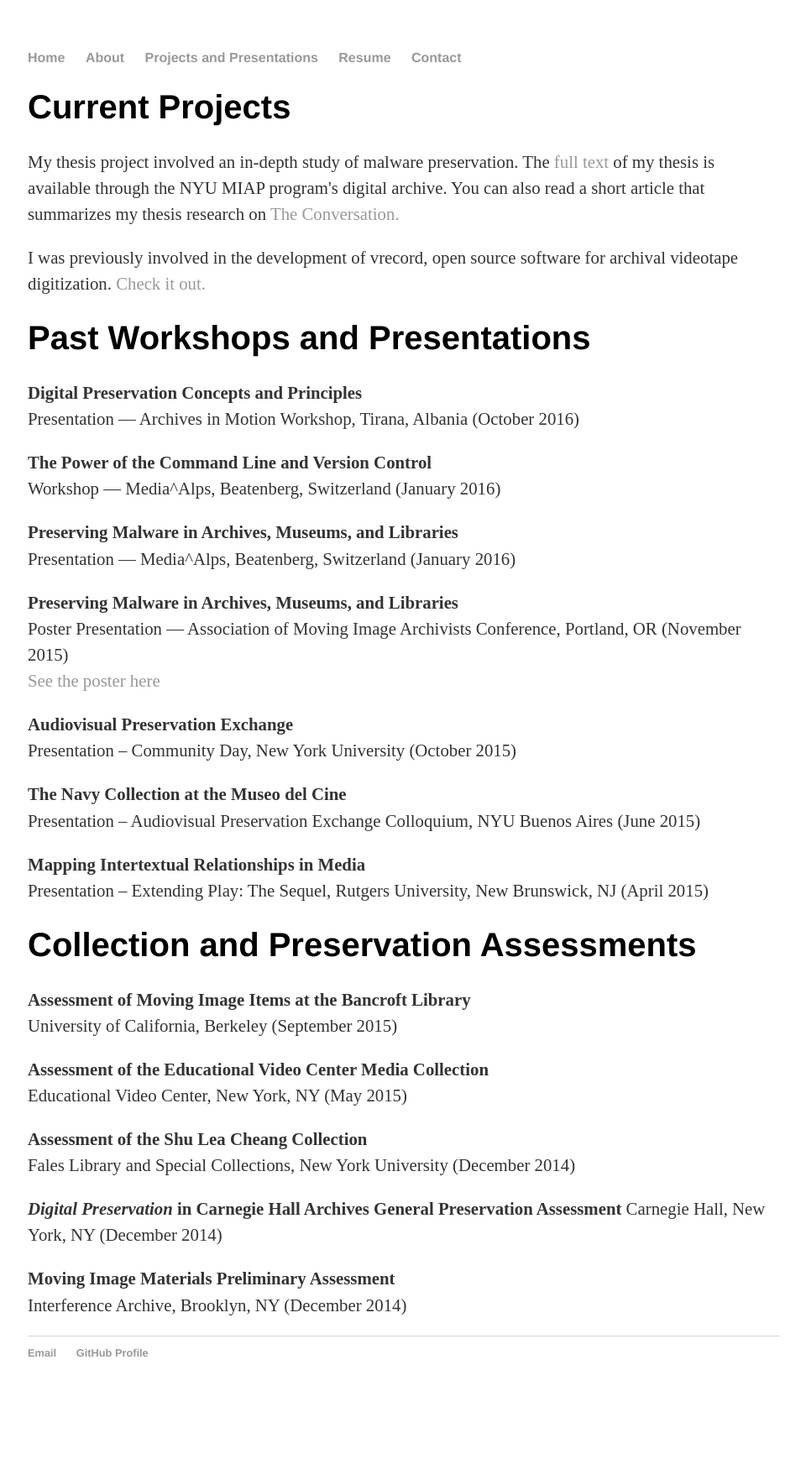
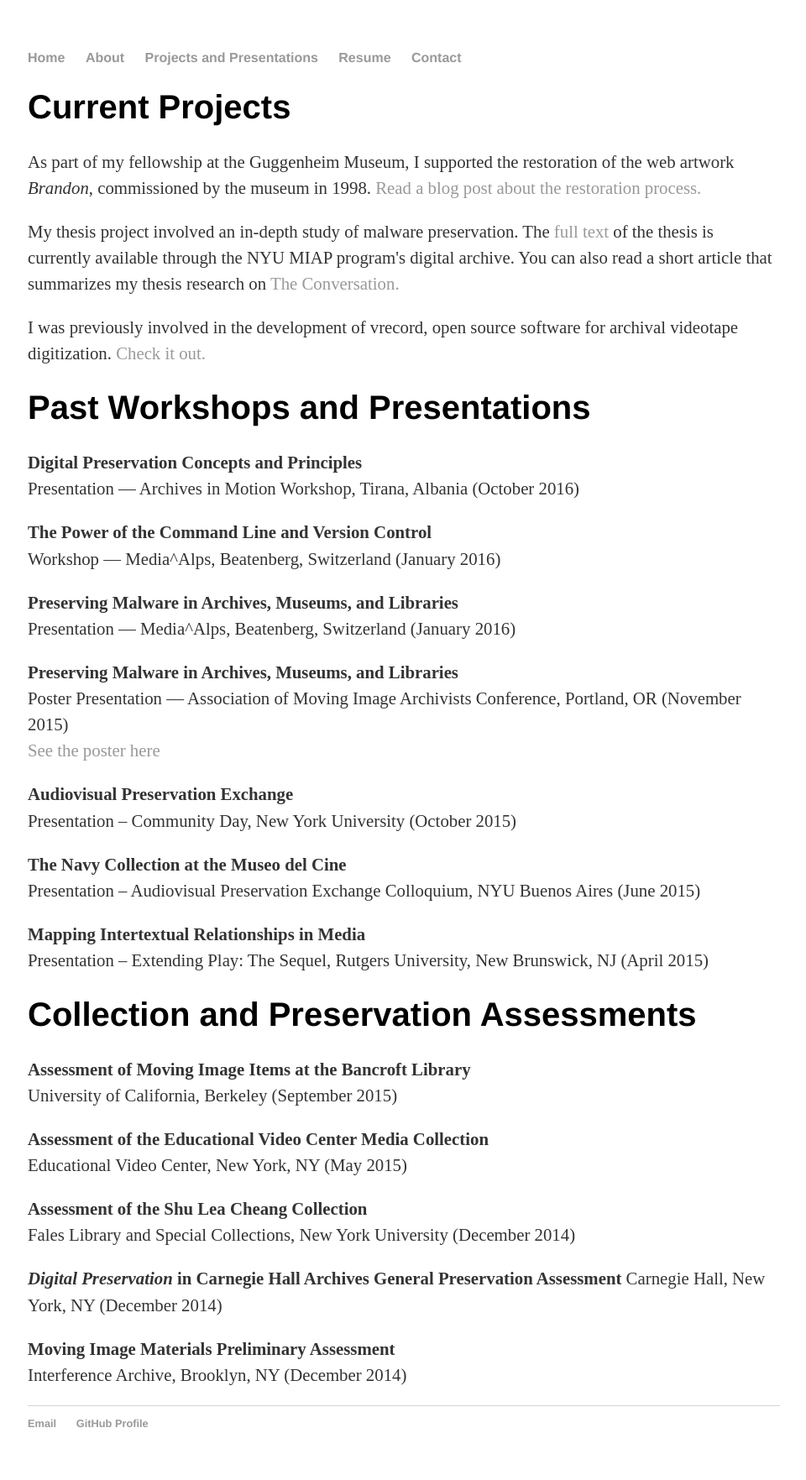
Before and after one commit to jfarbowitz/jfarbowitz.github.io, a Jekyll site: the page built from projects/index.html, in a window 1280 px wide. Shown: the whole page at 84% size, without its empty margins (159-1119 px from the left). Built offline with Jekyll 4.4.1, drawn with Linux system fonts in a browser that asks for light colours; before the commit the page ends 1679 px from its top, so only the background shows below that.

Commit message:
added brandon blog

```diff
--- a/projects/index.html
+++ b/projects/index.html
@@ -5,7 +5,8 @@
 
 	<div class="current projects">
 		<h1>Current Projects</h1>
-	<p>My thesis project involved an in-depth study of malware preservation. The <a href="https://www.nyu.edu/tisch/preservation/program/student_work/2016spring/16s_thesis_farbowitz_final.pdf" target="new">full text</a> of my thesis is available through the NYU MIAP program's digital archive. You can also read a short article that summarizes my thesis research on  <a href="https://theconversation.com/why-save-a-computer-virus-56967" target=new>The Conversation.</a></p>
+	<p>As part of my fellowship at the Guggenheim Museum, I supported the restoration of the web artwork <i>Brandon</i>, commissioned by the museum in 1998. <a href="https://www.guggenheim.org/blogs/checklist/restoring-brandon-shu-lea-cheangs-early-web-artwork" target="new">Read a blog post about the restoration process.</a></p>
+	<p>My thesis project involved an in-depth study of malware preservation. The <a href="https://www.nyu.edu/tisch/preservation/program/student_work/2016spring/16s_thesis_farbowitz_final.pdf" target="new">full text</a> of the thesis is currently available through the NYU MIAP program's digital archive. You can also read a short article that summarizes my thesis research on  <a href="https://theconversation.com/why-save-a-computer-virus-56967" target=new>The Conversation.</a></p>
 		<p>I was previously involved in the development of vrecord, open source software for archival videotape digitization. <a href="https://github.com/amiaopensource/vrecord" target="new">Check it out.</a></p>
 	</div>
 	<div class="presentations">
```
